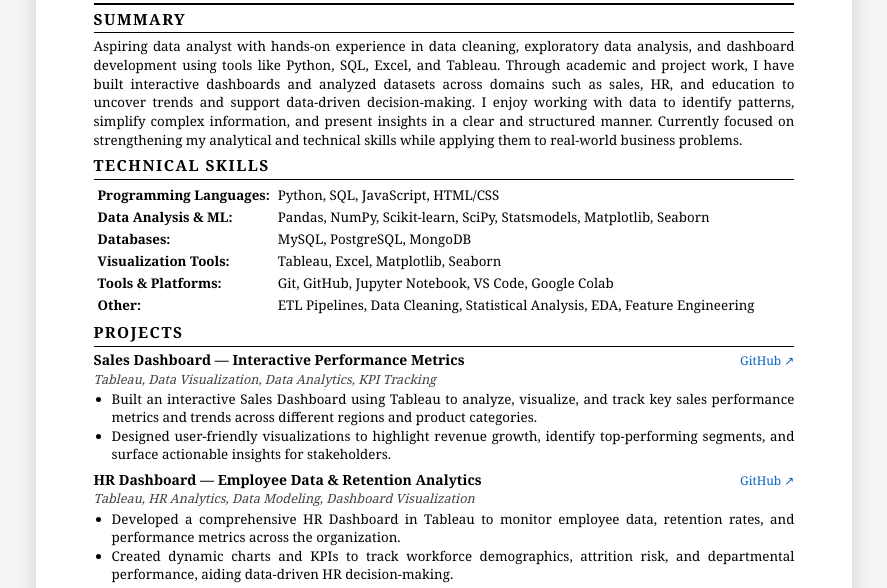
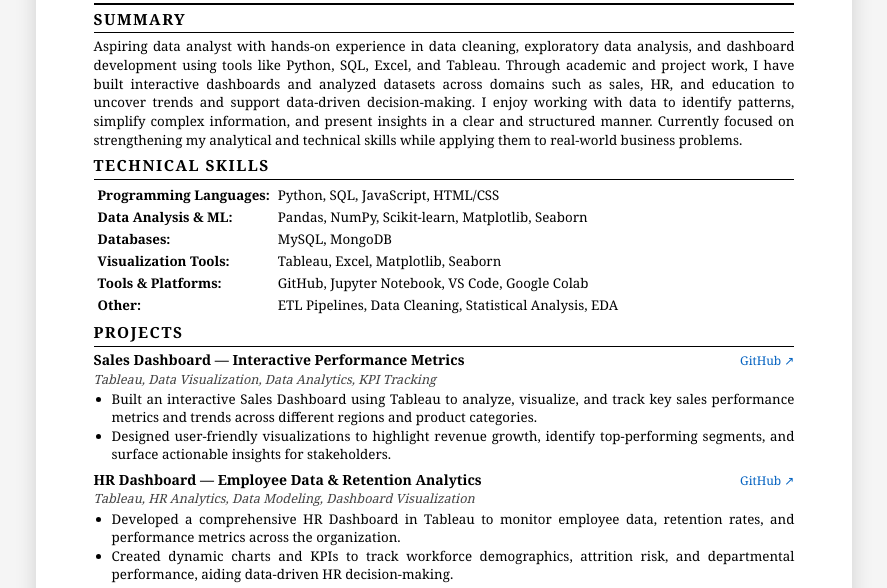
Before and after one commit to IAmNishantSingh/DVA_Protfolio, a plain HTML site: page resume.html in a window 1280 px wide. Shown: the part 151-739 px from the top of the page, without its empty margins (196-1083 px from the left). Drawn offline with Linux system fonts and the light colour scheme; a web font is replaced by a local one.

Commit message:
update resume

```diff
--- a/resume.html
+++ b/resume.html
@@ -248,11 +248,11 @@
                 </tr>
                 <tr>
                     <td>Data Analysis & ML:</td>
-                    <td>Pandas, NumPy, Scikit-learn, SciPy, Statsmodels, Matplotlib, Seaborn</td>
+                    <td>Pandas, NumPy, Scikit-learn, Matplotlib, Seaborn</td>
                 </tr>
                 <tr>
                     <td>Databases:</td>
-                    <td>MySQL, PostgreSQL, MongoDB</td>
+                    <td>MySQL, MongoDB</td>
                 </tr>
                 <tr>
                     <td>Visualization Tools:</td>
@@ -260,11 +260,11 @@
                 </tr>
                 <tr>
                     <td>Tools & Platforms:</td>
-                    <td>Git, GitHub, Jupyter Notebook, VS Code, Google Colab</td>
+                    <td>GitHub, Jupyter Notebook, VS Code, Google Colab</td>
                 </tr>
                 <tr>
                     <td>Other:</td>
-                    <td>ETL Pipelines, Data Cleaning, Statistical Analysis, EDA, Feature Engineering</td>
+                    <td>ETL Pipelines, Data Cleaning, Statistical Analysis, EDA</td>
                 </tr>
             </table>
         </div>
```
Also changed, not shown: 1 other file.
